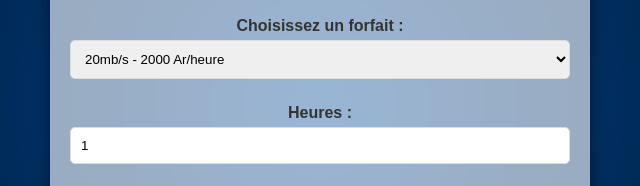
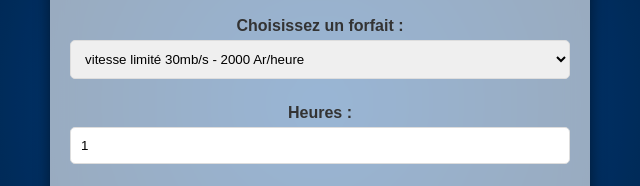
Before and after one commit to chrice999/cyber-tachi, a plain HTML site: page index.html in a window 1280 px wide. Shown: the part 297-483 px from the top of the page, 320-960 px from the left. Drawn offline with Linux system fonts and the light colour scheme.

Commit message:
Update index.html

```diff
--- a/index.html
+++ b/index.html
@@ -181,8 +181,8 @@
         <div id="mode-heure" class="mode-form">
             <label for="connexion-heure">Choisissez un forfait :</label>
             <select id="connexion-heure">
-                <option value="2000">20mb/s - 2000 Ar/heure</option>
-                <option value="5000">Illimité - 5000 Ar/heure</option>
+                <option value="2000">vitesse limité 30mb/s - 2000 Ar/heure</option>
+                <option value="5000">vitesse Illimité - 5000 Ar/heure</option>
             </select>
 
             <label for="heures">Heures :</label>
@@ -202,8 +202,8 @@
         <div id="mode-montant" class="mode-form" style="display:none;">
             <label for="connexion-montant">Choisissez un forfait :</label>
             <select id="connexion-montant">
-                <option value="2000">20mb/s - 2000 Ar/heure</option>
-                <option value="5000">Illimité - 5000 Ar/heure</option>
+                <option value="2000">vitesse limité 30mb/s - 2000 Ar/heure</option>
+                <option value="5000">vitesse Illimité - 5000 Ar/heure</option>
             </select>
 
             <label for="montant">Entrez le montant payé :</label>
```
